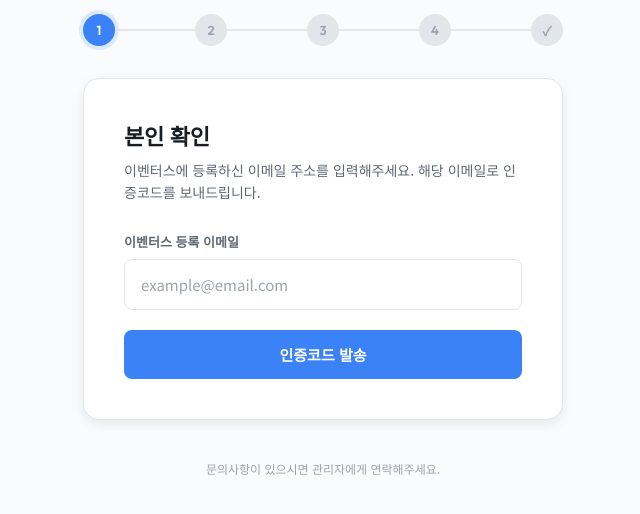
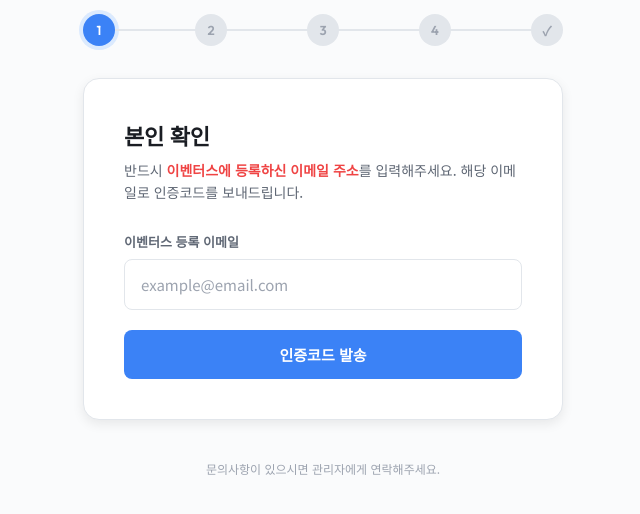
Before and after one commit to ttimesvibe/VOD, a plain HTML site: page index.html in a window 1280 px wide. Shown: the part 132-646 px from the top of the page, without its empty margins (317-957 px from the left). Drawn offline with Linux system fonts and the light colour scheme.

Commit message:
Update index.html

```diff
--- a/index.html
+++ b/index.html
@@ -533,7 +533,7 @@
   <!-- ======================== -->
   <div class="card" id="step1">
     <div class="card-title">본인 확인</div>
-    <div class="card-desc">이벤터스에 등록하신 이메일 주소를 입력해주세요. 해당 이메일로 인증코드를 보내드립니다.</div>
+    <div class="card-desc">반드시 <span style="color: #EF4444; font-weight: 700;">이벤터스에 등록하신 이메일 주소</span>를 입력해주세요. 해당 이메일로 인증코드를 보내드립니다.</div>
 
     <div id="msg1" class="msg msg-error"></div>
 
```
